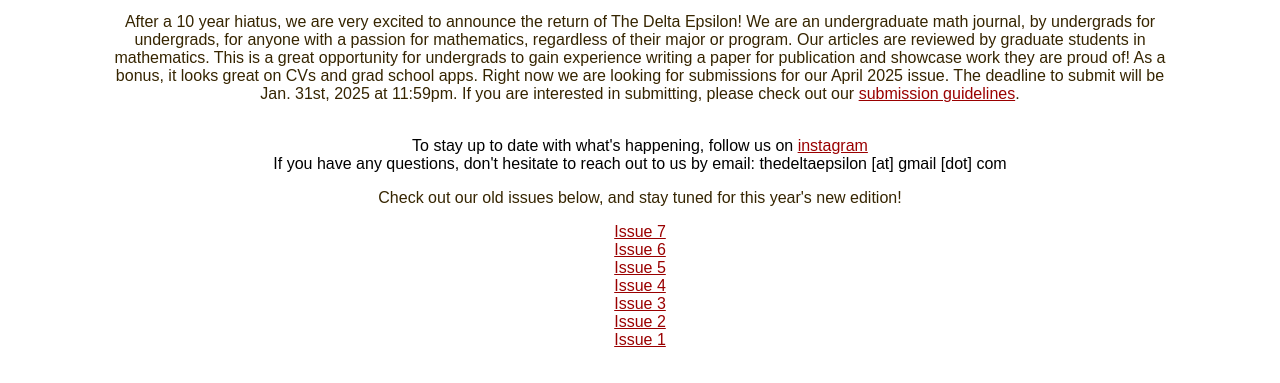
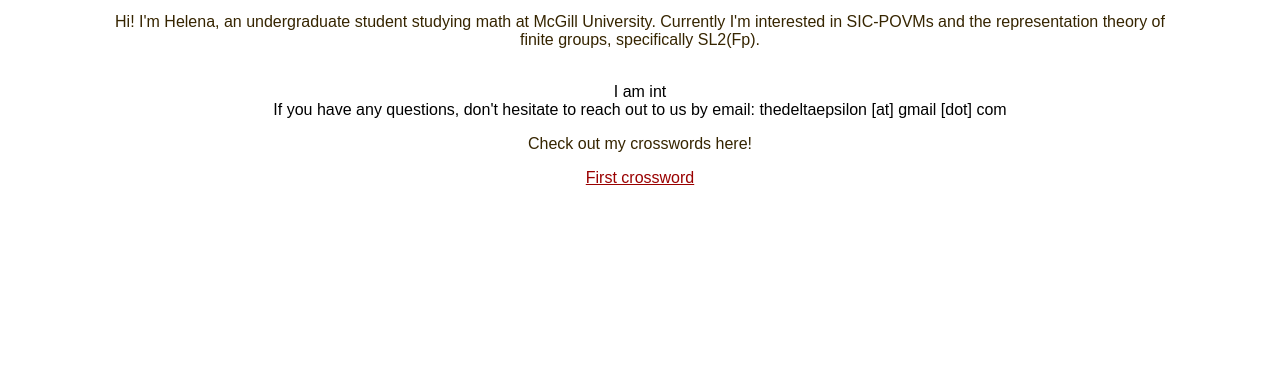
Before and after one commit to helenaheinonen/helenaheinonen.github.io, a plain HTML site: page index.html in a window 1280 px wide. Shown: the part 69-452 px from the top of the page. Drawn offline with Linux system fonts and the light colour scheme.

Commit message:
Update index.html

```diff
--- a/index.html
+++ b/index.html
@@ -2,32 +2,20 @@
 <html>
   <head>
     <link rel="stylesheet" href="./css/index.css">
-    <title>the Delta Epsilon</title>
+    <title>Helena Heinonen</title>
     <style>
     </style>
   </head>
   <body>
     <img src="./photos/logo1.png" alt="The Delta Epsilon">
     <br>
-    <p>After a 10 year hiatus, we are very excited to announce the return of The Delta Epsilon! We are an undergraduate math journal, by undergrads for undergrads, for anyone with a passion for mathematics, regardless of their major or program. Our articles are reviewed by graduate students in mathematics. This is a great opportunity for undergrads to gain experience writing a paper for publication and showcase work they are proud of! As a bonus, it looks great on CVs and grad school apps. Right now we are looking for submissions for our April 2025 issue. The deadline to submit will be Jan. 31st, 2025 at 11:59pm. If you are interested in submitting, please check out our <a href="./pdfs/submissionGuidelines.pdf">submission guidelines</a>. </p>
+    <p>Hi! I'm Helena, an undergraduate student studying math at McGill University. Currently I'm interested in SIC-POVMs and the representation theory of finite groups, specifically SL2(Fp).</p>
     <br>
-    To stay up to date with what's happening, follow us on <a href=https://www.instagram.com/thedeltaepsilon>instagram</a>
-  </br>
+I am int </br>
     If you have any questions, don't hesitate to reach out to us by email: thedeltaepsilon [at] gmail [dot] com
     <br>
-    <p>Check out our old issues below, and stay tuned for this year's new edition!</p>
-    <a href="./pdfs/DE7.pdf">Issue 7</a>
+    <p>Check out my crosswords here!</p>
+    <a href="./pdfs/first_crossword.pdf">First crossword</a>
     <br>
-    <a href="./pdfs/DE6.pdf">Issue 6</a>
-    <br>
-    <a href="./pdfs/DE5.pdf">Issue 5</a>
-    <br>
-    <a href="./pdfs/DE4.pdf">Issue 4</a>
-    <br>
-    <a href="./pdfs/DE3.pdf">Issue 3</a>
-    <br>
-    <a href="./pdfs/DE2.pdf">Issue 2</a>
-    <br>
-    <a href="./pdfs/DE1.pdf">Issue 1</a>
   </body>
 </html>
```
